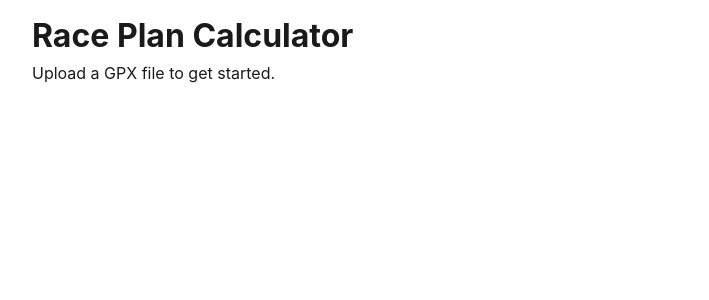
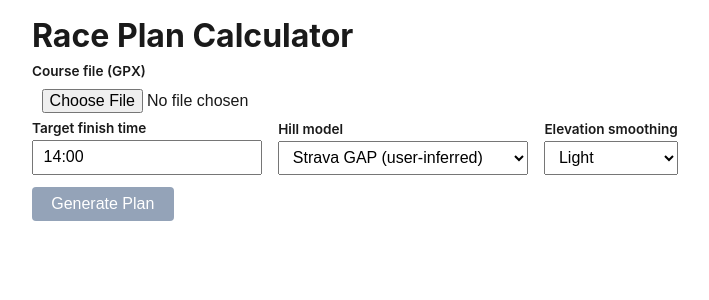
Before and after one commit to dbeatty10/race-pace-calculator, a React (Vite) app: page / in a window 1280 px wide. Shown: the top 300 px of the page, without its empty margins (144-853 px from the left). Built offline with nearby package versions, Linux system fonts and the light colour scheme.

Commit message:
feat: add React UI components — upload, form, summary, mile splits table
Implements Tasks 15 and 16: CourseUpload, PlannerForm, SummaryPanel, and
MileSplitsTable components wired into App.tsx with full state management.

```diff
--- a/src/App.tsx
+++ b/src/App.tsx
@@ -1,8 +1,81 @@
+import { useState, useCallback } from "react";
+import type { RacePlan, SmoothingLevel } from "@engine/types";
+import { parseTargetTime } from "@engine/utils/paceFormatting";
+import { generateRacePlan } from "@engine/planner/pipeline";
+import { CourseUpload } from "@ui/components/CourseUpload";
+import { PlannerForm } from "@ui/components/PlannerForm";
+import { SummaryPanel } from "@ui/components/SummaryPanel";
+import { MileSplitsTable } from "@ui/components/MileSplitsTable";
+import "./App.css";
+
 export default function App() {
+  const [gpxData, setGpxData] = useState<string | null>(null);
+  const [fileName, setFileName] = useState("");
+  const [targetTime, setTargetTime] = useState("14:00");
+  const [modelId, setModelId] = useState("strava_inferred");
+  const [smoothing, setSmoothing] = useState<SmoothingLevel>("light");
+  const [plan, setPlan] = useState<RacePlan | null>(null);
+  const [error, setError] = useState<string | null>(null);
+
+  const handleFileLoaded = useCallback((data: string, name: string) => {
+    setGpxData(data);
+    setFileName(name);
+    setPlan(null);
+    setError(null);
+  }, []);
+
+  const handleRun = useCallback(() => {
+    if (!gpxData) return;
+
+    try {
+      const targetSec = parseTargetTime(targetTime);
+      const result = generateRacePlan({
+        gpxData,
+        targetFinishTimeSec: targetSec,
+        modelId,
+        smoothing,
+      });
+      setPlan(result);
+      setError(null);
+    } catch (err) {
+      setError(err instanceof Error ? err.message : String(err));
+      setPlan(null);
+    }
+  }, [gpxData, targetTime, modelId, smoothing]);
+
+  const canRun = gpxData !== null && targetTime.trim() !== "";
+
   return (
     <div className="app">
       <h1>Race Plan Calculator</h1>
-      <p>Upload a GPX file to get started.</p>
+
+      <CourseUpload onFileLoaded={handleFileLoaded} />
+      {fileName && <p>Loaded: {fileName}</p>}
+
+      <PlannerForm
+        targetTime={targetTime}
+        onTargetTimeChange={setTargetTime}
+        modelId={modelId}
+        onModelIdChange={setModelId}
+        smoothing={smoothing}
+        onSmoothingChange={setSmoothing}
+        canRun={canRun}
+        onRun={handleRun}
+      />
+
+      {error && <div className="warning">{error}</div>}
+
+      {plan && (
+        <>
+          {plan.warnings.map((w, i) => (
+            <div key={i} className="warning">
+              {w}
+            </div>
+          ))}
+          <SummaryPanel summary={plan.summary} />
+          <MileSplitsTable splits={plan.mileSplits} />
+        </>
+      )}
     </div>
   );
 }
--- /dev/null
+++ b/src/ui/components/CourseUpload.tsx
@@ -0,0 +1,35 @@
+import { useCallback } from "react";
+
+interface CourseUploadProps {
+  onFileLoaded: (gpxData: string, fileName: string) => void;
+}
+
+export function CourseUpload({ onFileLoaded }: CourseUploadProps) {
+  const handleChange = useCallback(
+    (e: React.ChangeEvent<HTMLInputElement>) => {
+      const file = e.target.files?.[0];
+      if (!file) return;
+
+      const reader = new FileReader();
+      reader.onload = () => {
+        if (typeof reader.result === "string") {
+          onFileLoaded(reader.result, file.name);
+        }
+      };
+      reader.readAsText(file);
+    },
+    [onFileLoaded]
+  );
+
+  return (
+    <div className="form-group">
+      <label htmlFor="gpx-upload">Course file (GPX)</label>
+      <input
+        id="gpx-upload"
+        type="file"
+        accept=".gpx"
+        onChange={handleChange}
+      />
+    </div>
+  );
+}
--- /dev/null
+++ b/src/ui/components/MileSplitsTable.tsx
@@ -0,0 +1,32 @@
+import type { MileSplit } from "@engine/types";
+import { formatPace, formatElapsedTime } from "@engine/utils/paceFormatting";
+
+interface MileSplitsTableProps {
+  splits: MileSplit[];
+}
+
+export function MileSplitsTable({ splits }: MileSplitsTableProps) {
+  return (
+    <div>
+      <h2>Mile Splits</h2>
+      <table>
+        <thead>
+          <tr>
+            <th>Mile</th>
+            <th>Target Pace</th>
+            <th>Elapsed Time</th>
+          </tr>
+        </thead>
+        <tbody>
+          {splits.map((split) => (
+            <tr key={split.mile}>
+              <td>{split.mile}</td>
+              <td>{formatPace(split.paceSecPerMile)} /mi</td>
+              <td>{formatElapsedTime(split.elapsedSec)}</td>
+            </tr>
+          ))}
+        </tbody>
+      </table>
+    </div>
+  );
+}
--- /dev/null
+++ b/src/ui/components/PlannerForm.tsx
@@ -0,0 +1,78 @@
+import type { SmoothingLevel } from "@engine/types";
+import { listModels } from "@engine/models/registry";
+
+interface PlannerFormProps {
+  targetTime: string;
+  onTargetTimeChange: (value: string) => void;
+  modelId: string;
+  onModelIdChange: (value: string) => void;
+  smoothing: SmoothingLevel;
+  onSmoothingChange: (value: SmoothingLevel) => void;
+  canRun: boolean;
+  onRun: () => void;
+}
+
+export function PlannerForm({
+  targetTime,
+  onTargetTimeChange,
+  modelId,
+  onModelIdChange,
+  smoothing,
+  onSmoothingChange,
+  canRun,
+  onRun,
+}: PlannerFormProps) {
+  const models = listModels();
+
+  return (
+    <div>
+      <div className="form-row">
+        <div className="form-group">
+          <label htmlFor="target-time">Target finish time</label>
+          <input
+            id="target-time"
+            type="text"
+            placeholder="14:00 or 840 (minutes)"
+            value={targetTime}
+            onChange={(e) => onTargetTimeChange(e.target.value)}
+          />
+        </div>
+
+        <div className="form-group">
+          <label htmlFor="model-select">Hill model</label>
+          <select
+            id="model-select"
+            value={modelId}
+            onChange={(e) => onModelIdChange(e.target.value)}
+          >
+            {models.map((m) => (
+              <option key={m.id} value={m.id}>
+                {m.label}
+              </option>
+            ))}
+          </select>
+        </div>
+
+        <div className="form-group">
+          <label htmlFor="smoothing-select">Elevation smoothing</label>
+          <select
+            id="smoothing-select"
+            value={smoothing}
+            onChange={(e) =>
+              onSmoothingChange(e.target.value as SmoothingLevel)
+            }
+          >
+            <option value="none">None</option>
+            <option value="light">Light</option>
+            <option value="medium">Medium</option>
+            <option value="heavy">Heavy</option>
+          </select>
+        </div>
+      </div>
+
+      <button disabled={!canRun} onClick={onRun}>
+        Generate Plan
+      </button>
+    </div>
+  );
+}
--- /dev/null
+++ b/src/ui/components/SummaryPanel.tsx
@@ -0,0 +1,40 @@
+import type { PlanSummary } from "@engine/types";
+import {
+  formatPace,
+  formatElapsedTime,
+} from "@engine/utils/paceFormatting";
+import { metersToMiles, metersToFeet } from "@engine/utils/units";
+
+interface SummaryPanelProps {
+  summary: PlanSummary;
+}
+
+export function SummaryPanel({ summary }: SummaryPanelProps) {
+  return (
+    <div>
+      <h2>Plan Summary</h2>
+      <dl className="summary-grid">
+        <dt>Hill model</dt>
+        <dd>{summary.modelLabel}</dd>
+
+        <dt>Target finish time</dt>
+        <dd>{formatElapsedTime(summary.targetFinishTimeSec)}</dd>
+
+        <dt>Computed finish time</dt>
+        <dd>{formatElapsedTime(summary.computedFinishTimeSec)}</dd>
+
+        <dt>Course length</dt>
+        <dd>{metersToMiles(summary.courseLengthMeters).toFixed(2)} mi</dd>
+
+        <dt>Total climb</dt>
+        <dd>{metersToFeet(summary.totalClimbMeters).toFixed(0)} ft</dd>
+
+        <dt>Total descent</dt>
+        <dd>{metersToFeet(summary.totalDescentMeters).toFixed(0)} ft</dd>
+
+        <dt>Flat-equivalent pace</dt>
+        <dd>{formatPace(summary.flatEquivalentPaceSecPerMile)} /mi</dd>
+      </dl>
+    </div>
+  );
+}
```
